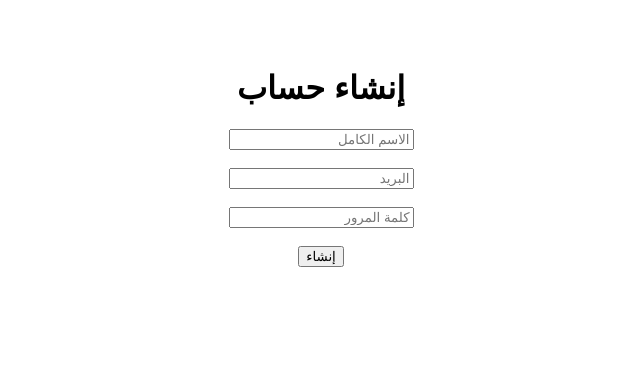
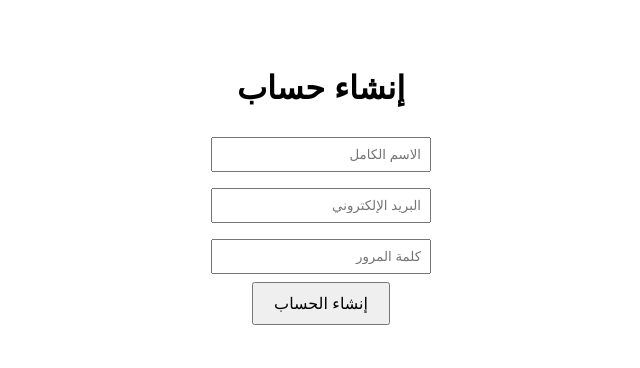
Before and after one commit to yousej6566b/mkhmakha1, a plain HTML site: page register.html in a window 1280 px wide. Shown: the whole page, without its empty margins (319-959 px from the left). Drawn offline with Linux system fonts and the light colour scheme.

Commit message:
Update register.html

```diff
--- a/register.html
+++ b/register.html
@@ -1,21 +1,49 @@
 <!DOCTYPE html>
 <html lang="ar" dir="rtl">
-<head><meta charset="UTF-8"><title>إنشاء حساب</title></head>
-<body style="font-family:Arial;text-align:center;padding:40px;">
-    <h1>إنشاء حساب</h1>
-    <input id="name" placeholder="الاسم الكامل"><br><br>
-    <input id="email" type="email" placeholder="البريد"><br><br>
-    <input id="password" type="password" placeholder="كلمة المرور"><br><br>
-    <button onclick="register()">إنشاء</button>
-    <script>
-        function register(){
-            let name=name.value.trim(),email=email.value.trim(),pwd=password.value.trim();
-            if(!name||!email||!pwd){alert('اكمل البيانات');return;}
-            let users=JSON.parse(localStorage.getItem('users')||'{}');
-            if(users[email]){alert('موجود');return;}
-            users[email]={name,password:pwd};localStorage.setItem('users',JSON.stringify(users));
-            localStorage.setItem('user',email);location.href='select.html';
-        }
-    </script>
+<head>
+  <meta charset="UTF-8">
+  <title>إنشاء حساب</title>
+  <meta name="viewport" content="width=device-width, initial-scale=1.0">
+  <style>
+    body { font-family: Arial, sans-serif; text-align: center; padding: 40px; }
+    input { width: 200px; padding: 8px; margin: 8px 0; }
+    button { padding: 10px 20px; font-size: 16px; cursor: pointer; }
+  </style>
+</head>
+<body>
+  <h1>إنشاء حساب</h1>
+  <input id="name"       placeholder="الاسم الكامل" /><br />
+  <input id="email" type="email"    placeholder="البريد الإلكتروني" /><br />
+  <input id="password" type="password" placeholder="كلمة المرور" /><br />
+  <button onclick="register()">إنشاء الحساب</button>
+
+  <script>
+    function register() {
+      const fullNameInput = document.getElementById("name");
+      const emailInput    = document.getElementById("email");
+      const pwdInput      = document.getElementById("password");
+
+      const fullName = fullNameInput.value.trim();
+      const email    = emailInput.value.trim();
+      const pwd      = pwdInput.value.trim();
+
+      if (!fullName || !email || !pwd) {
+        alert("يرجى إكمال جميع الحقول");
+        return;
+      }
+
+      const users = JSON.parse(localStorage.getItem("users") || "{}");
+
+      if (users[email]) {
+        alert("هذا البريد مسجل مسبقًا");
+        return;
+      }
+
+      users[email] = { name: fullName, password: pwd };
+      localStorage.setItem("users", JSON.stringify(users));
+      localStorage.setItem("user", email);
+      window.location.href = "select.html";
+    }
+  </script>
 </body>
 </html>
```
